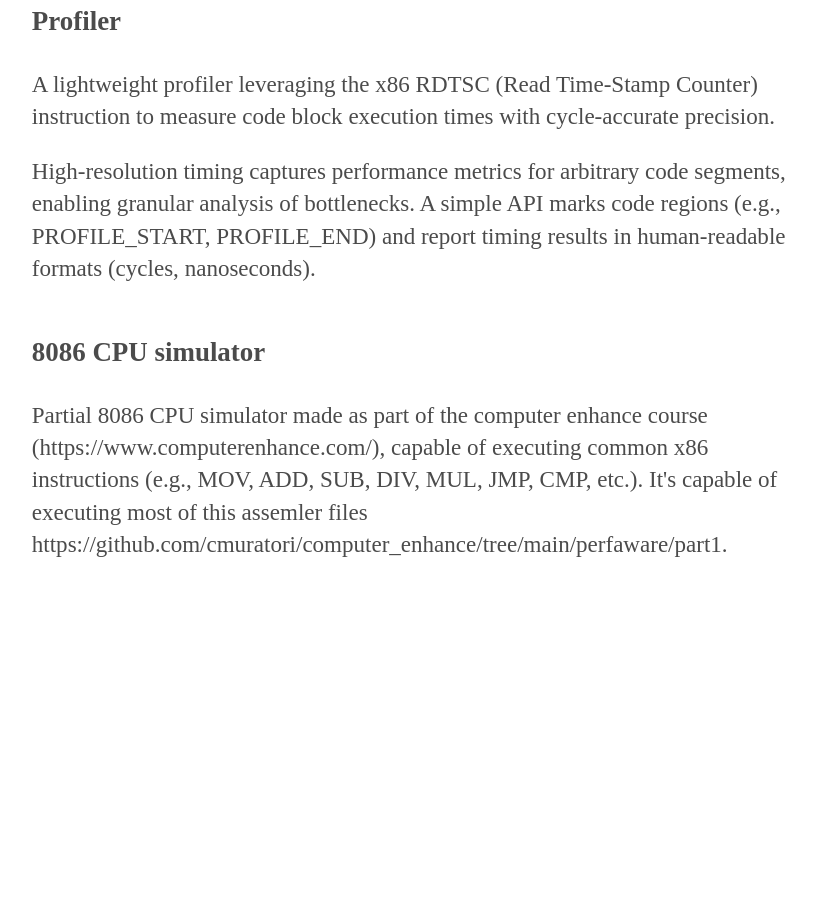
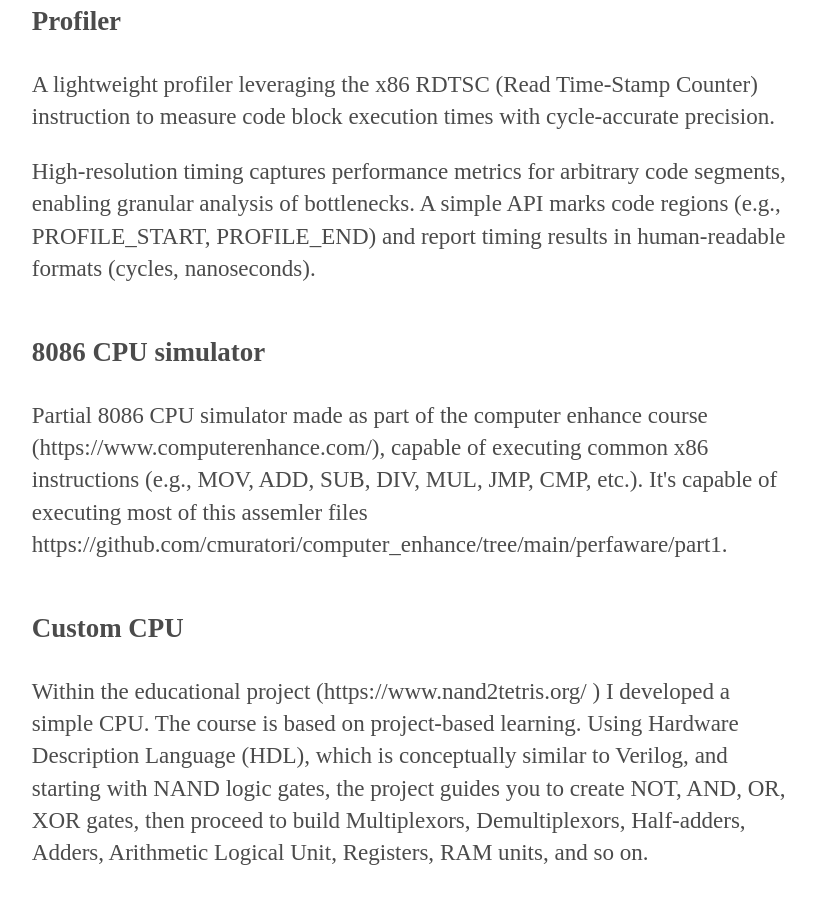
Before and after one commit to alxers/alxers.github.io, a plain HTML site: page projects.html in a window 1280 px wide. Shown: the part 2647-3551 px from the top of the page, without its empty margins (249-1065 px from the left). Before the commit the page ends 3279 px from the top, so only its background shows below. Drawn offline with Linux system fonts and the light colour scheme.

Commit message:
Add project

```diff
--- a/projects.html
+++ b/projects.html
@@ -69,6 +69,13 @@
         </p>
       </div>
 
+      <div class="project">
+        <h3>Custom CPU</h3>
+        <p>
+          Within the educational project (https://www.nand2tetris.org/ ) I developed a simple CPU. The course is based on project-based learning. Using Hardware Description Language (HDL), which is conceptually similar to Verilog, and starting with NAND logic gates, the project guides you to create NOT, AND, OR, XOR gates, then proceed to build Multiplexors, Demultiplexors, Half-adders, Adders, Arithmetic Logical Unit, Registers, RAM units, and so on.
+        </p>
+      </div>
+
     </div>
   </body>
 </html>
```
